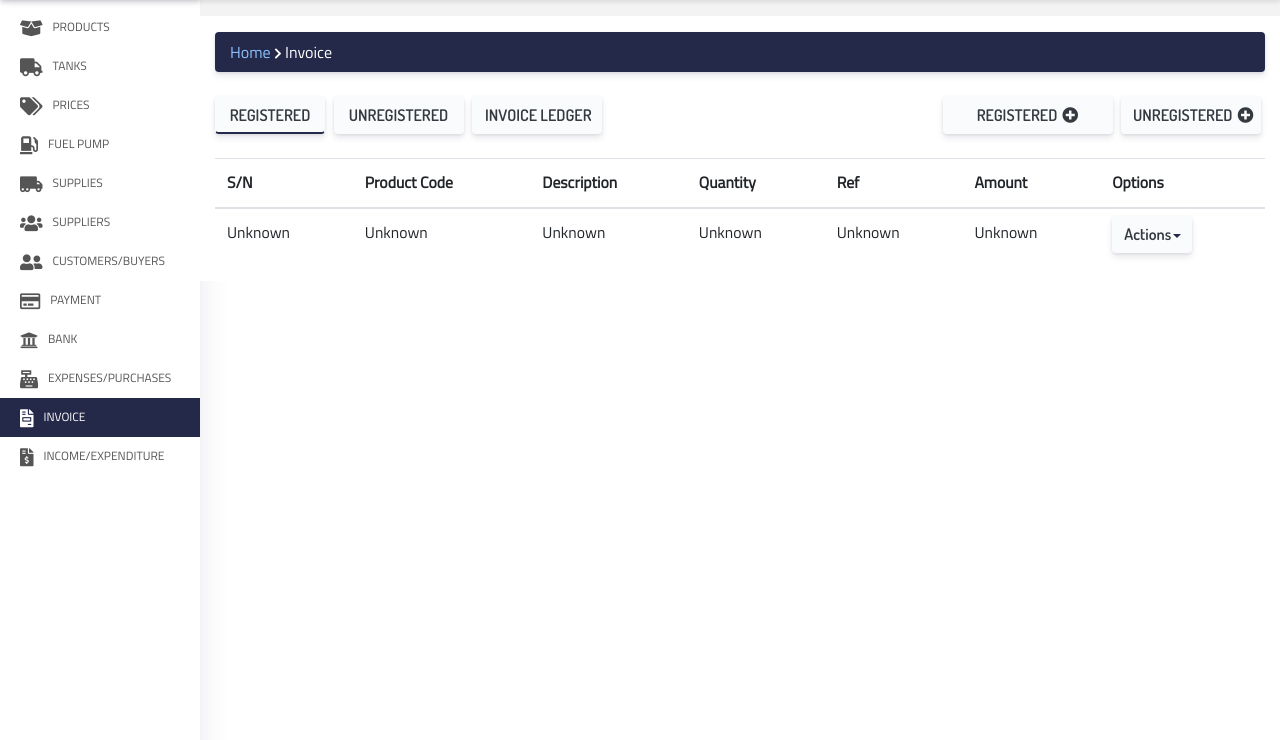
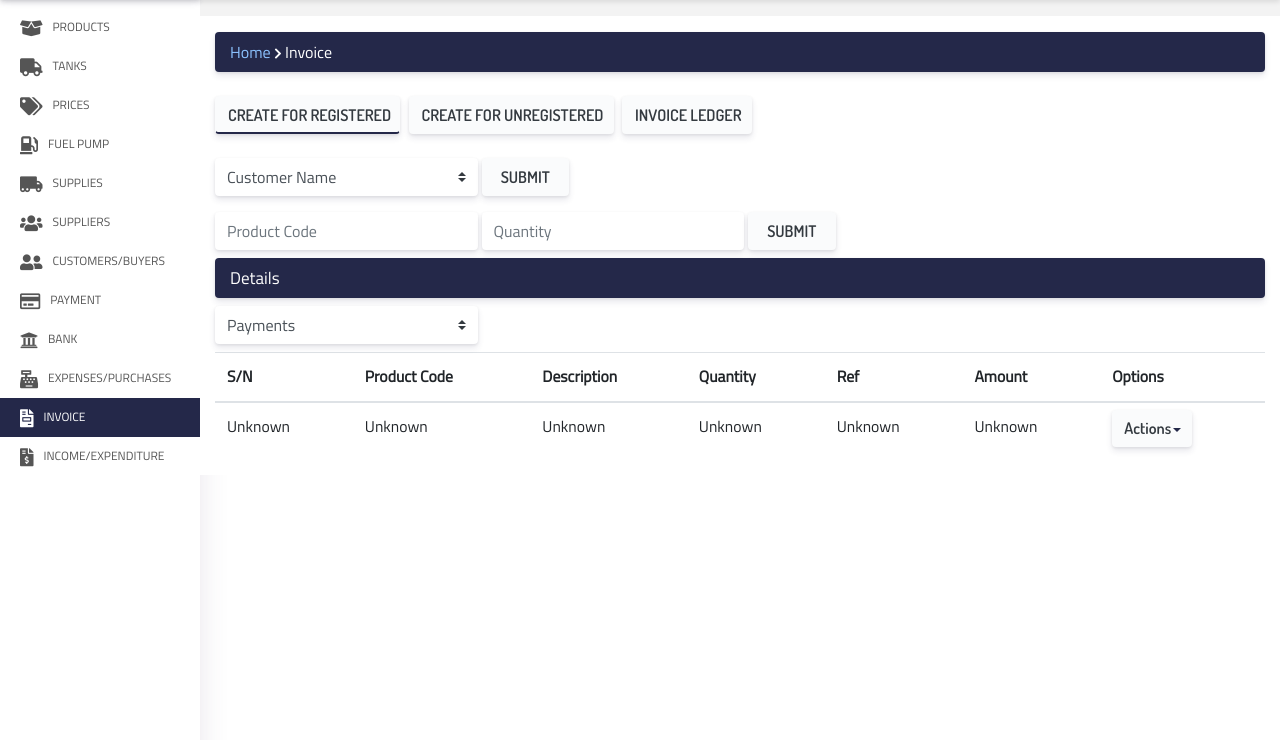
Before and after one commit to EmmanuelJoshua/Inventory-app-php, a PHP site: page /invoice.php in a window 1280 px wide. Shown: the part 60-800 px from the top of the page. Run offline with PHP 8.4, Linux system fonts and the light colour scheme; some libraries are stand-ins or nearby versions.

Commit message:
Update invoice.php

```diff
--- a/app/invoice.php
+++ b/app/invoice.php
@@ -33,14 +33,10 @@
 				<div class="row">
 					<div class="container-fluid">
 						<div class="row mb-4">
-							<div class="col-md-6 top-controls2 mt-4">
-								<button class="btn topcontrolActive mr-1" style="width: 110px !important;">Registered</button>
-								<button class="btn mr-1" style="width: 130px !important;">Unregistered</button>
+							<div class="col-md-12 top-controls2 mt-4">
+								<button class="btn topcontrolActive mr-1" style="width: 185px !important;">Create For Registered</button>
+								<button class="btn mr-1" style="width: 205px !important;">Create For Unregistered</button>
 								<button class="btn mr-1" style="width: 130px !important;">Invoice Ledger</button>
-							</div>
-							<div class="col-md-6 top-controls text-right mt-4">
-								<button class="btn btn-primary mr-1" data-toggle="modal" data-target="#registeredInvoice" style="width: 170px !important;">Registered<i class="fas fa-plus-circle"></i></button>
-								<button class="btn btn-primary mr-1" data-toggle="modal" data-target="#unregisteredInvoice" style=" width: 140px !important;">Unregistered<i class="fas fa-plus-circle"></i></button>
 							</div>
 						</div>
 					</div>
@@ -50,6 +46,27 @@
 					<div class="container-fluid">
 						<!-- DIV FOR REGISTERED CUSTOMERS -->
 						<div id="registeredCustomers" class="animated fadeIn">
+							<div class="top-controls mb-2">
+								<div class="form-inline">
+									<select class="custom-select form-control col-md-3 col-6">
+										<option>Customer Name</option>
+									</select>
+									<input type="button" name="" class="btn ml-1 col-md-1 col-4" value="Submit">
+								</div>
+								<div class="form-inline mt-3">
+									<input type="text" name="" class="form-control col-md-3 col-3" placeholder="Product Code">
+									<input type="text" name="" class="form-control ml-1 col-md-3 col-3" placeholder="Quantity">
+									<input type="button" name="" class="btn ml-1 col-md-1 col-4" value="Submit">
+								</div>
+							</div>
+							<h5 class="productTitle">Details</h5>
+							<div class="top-controls form-inline mb-2">
+								<select class="custom-select form-control col-md-3 col-6">
+									<option>Payments</option>
+									<option>Paid</option>
+									<option>Not Paid</option>
+								</select>
+							</div>
 							<div class="table-responsive">
 								<table class="table bg-white">
 									<thead>
@@ -166,95 +183,6 @@
 	</div>
 	<!-- DIV CONTAINING MODALS -->
 	<div class="top-controls">
-		<!-- CREATE INVOICE FOR REGISTERED CUSTOMERS MODAL -->
-		<div class="modal fade" id="registeredInvoice" tabindex="-1" role="dialog" aria-labelledby="registeredInvoiceModal" aria-hidden="true">
-			<div class="modal-dialog" role="document">
-				<div class="modal-content">
-					<div class="modal-header">
-						<h5 class="modal-title" id="registeredInvoiceModal"><i class="fas fa-plus-square mr-2"></i>Create Invoice for Registered Customers</h5>
-						<button type="button" class="close" data-dismiss="modal" aria-label="Close">
-						<span aria-hidden="true">&times;</span>
-						</button>
-					</div>
-					<div class="modal-body">
-						<form class="form-horizontal">
-							<div class="form-group mb-3">
-								<div class="col-sm-12">
-									<input type="text" class="form-control" placeholder="Enter Customer's Name">
-								</div>
-								<div class=" top-controls col-sm-3 mt-3">
-									<input type="button" class="btn" value="Submit">
-								</div>
-							</div>
-							<div class="form-group mb-3">
-								<div class="col-sm-12">
-									<input type="text" class="form-control"placeholder="Enter Product Code" style="width: 100%;">
-								</div>
-							</div>
-							<div class="form-group mb-3">
-								<div class="col-sm-12">
-									<input type="text" class="form-control"placeholder="Enter Quantity" style="width: 100%;">
-								</div>
-							</div>
-						</form>
-					</div>
-					<div class="modal-footer">
-						<button type="button" class="btn btn-primary pl-1 pr-1" data-dismiss="modal" style="width: 80px !important;">Cancel<i class="fas fa-times-circle"></i></button>
-						<button type="button" class="btn btn-primary pl-1 pr-1">Save<i class="fas fa-check-circle"></i></button>
-					</div>
-				</div>
-			</div>
-		</div>
-		<!-- CREATE INVOICE FOR UNREGISTERED CUSTOMERS MODAL -->
-		<div class="modal fade" id="unregisteredInvoice" tabindex="-1" role="dialog" aria-labelledby="unregisteredInvoiceModal" aria-hidden="true">
-			<div class="modal-dialog" role="document">
-				<div class="modal-content">
-					<div class="modal-header">
-						<h5 class="modal-title" id="unregisteredInvoiceModal"><i class="fas fa-plus-square mr-2"></i>Create Invoice for Unregistered Customers</h5>
-						<button type="button" class="close" data-dismiss="modal" aria-label="Close">
-						<span aria-hidden="true">&times;</span>
-						</button>
-					</div>
-					<div class="modal-body">
-						<form class="form-horizontal">
-							<div class="form-group mb-3">
-								<div class="col-sm-12 mb-2">
-									<input type="text" class="form-control" placeholder="Enter Name">
-								</div>
-								<div class="col-sm-12 mb-2">
-									<input type="text" class="form-control" placeholder="Enter Address">
-								</div>
-								<div class="col-sm-12 mb-2">
-									<input type="text" class="form-control" placeholder="Enter Phone Number">
-								</div>
-								<div class=" top-controls col-sm-3 mt-2">
-									<input type="button" class="btn" value="Submit">
-								</div>
-							</div>
-							<div class="form-group mb-2">
-								<div class="col-sm-12">
-									<input type="text" class="form-control"placeholder="Enter Product Code" style="width: 100%;">
-								</div>
-							</div>
-							<div class="form-group mb-2">
-								<div class="col-sm-12">
-									<input type="text" class="form-control"placeholder="Enter Quantity" style="width: 100%;">
-								</div>
-							</div>
-							<div class="form-group mb-2">
-								<div class="col-sm-12">
-									<input type="text" class="form-control"placeholder="Enter Rate" style="width: 100%;">
-								</div>
-							</div>
-						</form>
-					</div>
-					<div class="modal-footer">
-						<button type="button" class="btn btn-primary pl-1 pr-1" data-dismiss="modal" style="width: 80px !important;">Cancel<i class="fas fa-times-circle"></i></button>
-						<button type="button" class="btn btn-primary pl-1 pr-1">Save<i class="fas fa-check-circle"></i></button>
-					</div>
-				</div>
-			</div>
-		</div>
 	</div>
 </div>
 </div>
```
